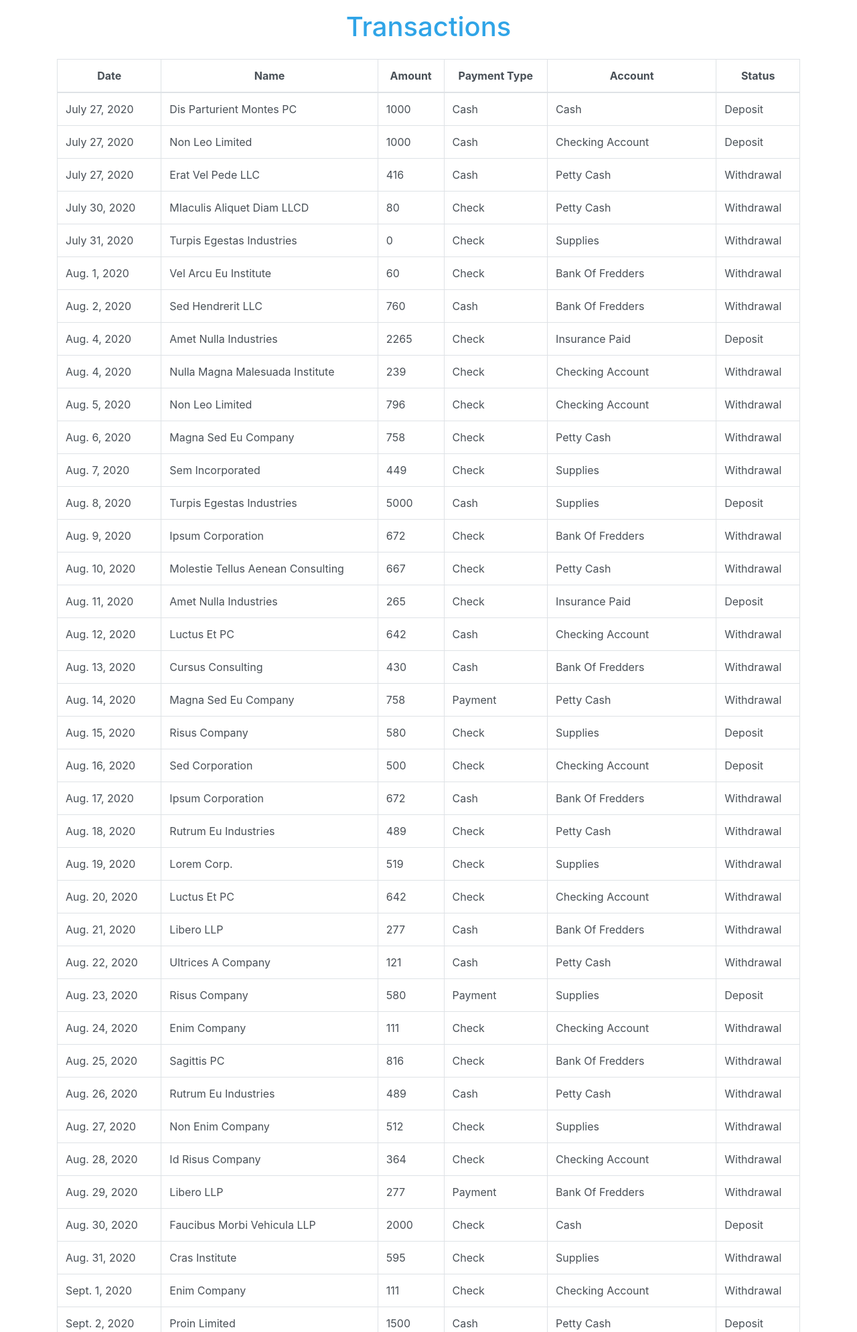
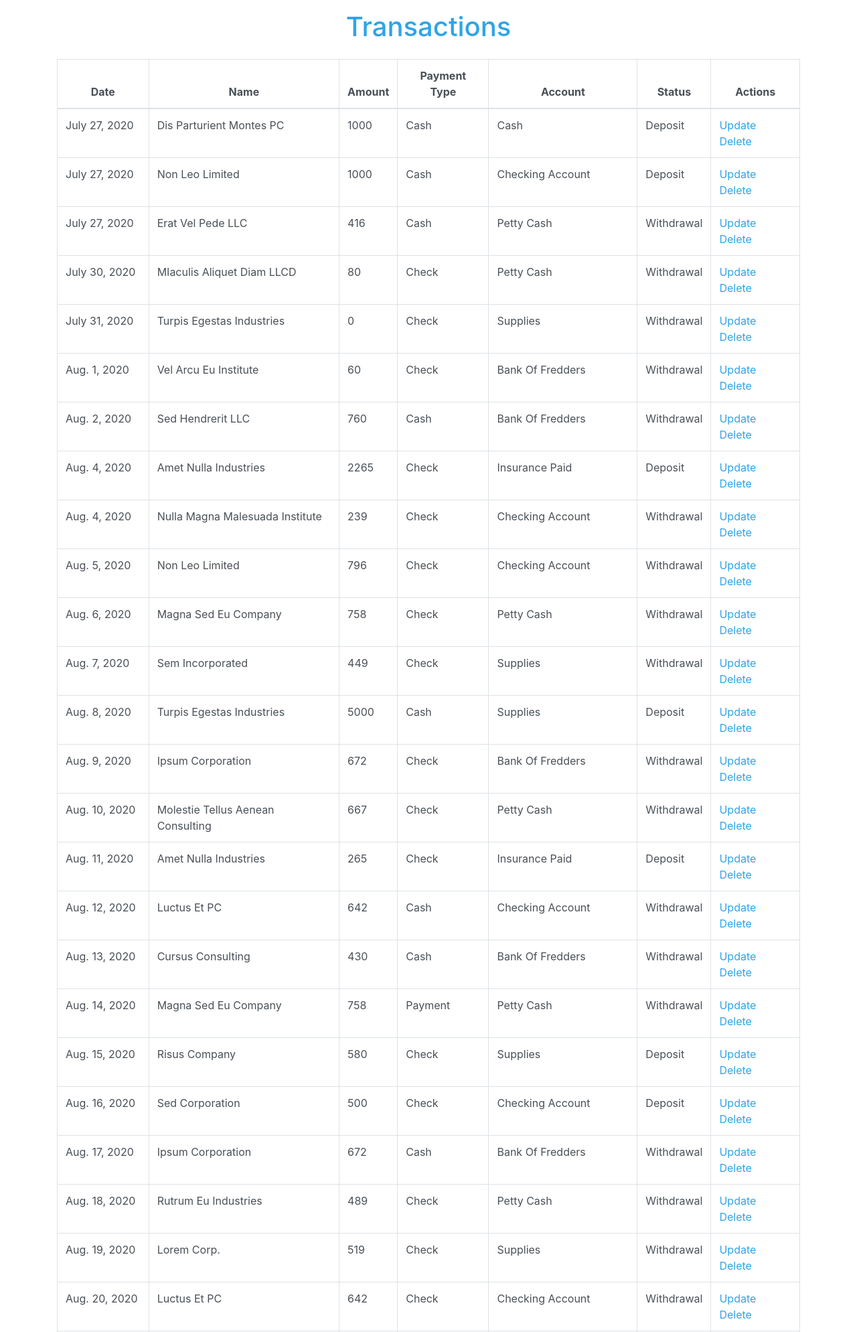
Before and after one commit to ZendaInnocent/calendar-cashflow, a Django app: page /transactions/ in a window 1280 px wide. Shown: the top 1989 px of the page at 67% size. Run offline with Django 3.2, Linux system fonts and the light colour scheme; data comes from the database, SQL or seed files in the repository; both versions use the stored data as it was after the commit; some libraries are stand-ins or nearby versions.

Commit message:
Add action on transactions (Update and Delete)

```diff
--- a/main/templates/main/transactions.html
+++ b/main/templates/main/transactions.html
@@ -20,8 +20,7 @@
                     <th>Payment Type</th>
                     <th>Account</th>
                     <th>Status</th>
-                    <!-- <th>Starting Amount</th>
-                    <th>Ending Amount</th> -->
+                    <th>Actions</th>
                 </tr>
             </thead>
             <tbody>
@@ -33,8 +32,10 @@
                     <td>{{ transaction.get_payment_type_display }}</td>
                     <td>{{ transaction.get_account_display }}</td>
                     <td>{{ transaction.get_status_display }}</td>
-                    <!-- <td>{{ transaction.starting_amount }}</td>
-                    <td>{{ transaction.ending_amount }}</td> -->
+                    <td>
+                        <a href="{% url 'main:update-transaction' transaction.id %}">Update</a>
+                        <a href="">Delete</a>
+                    </td>
                 </tr>
                 {% endfor %}
             </tbody>
--- a/main/views.py
+++ b/main/views.py
@@ -4,6 +4,7 @@ import calendar
 from django.db.models import Sum
 from django.shortcuts import render, reverse, redirect
 from django.views import generic
+from django.urls import reverse_lazy
 
 from .utils import CashFlowCalendar
 from .models import Transaction
@@ -104,7 +105,7 @@ class TransactionAddView(generic.CreateView):
 class TransactionUpdateView(generic.UpdateView):
     model = Transaction
     form_class = TransactionForm
-    success_url = 'main:index'
+    success_url = reverse_lazy('main:index')
 
     def get_context_data(self):
         context = super().get_context_data()
```
Also changed, not shown: db.sqlite3.
